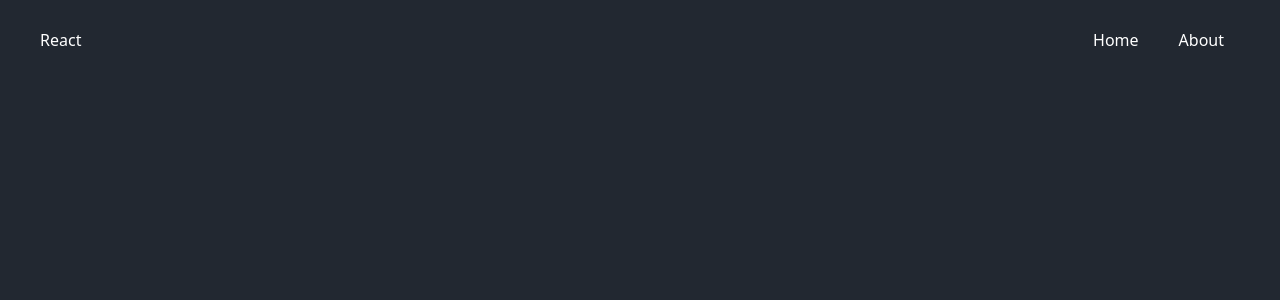
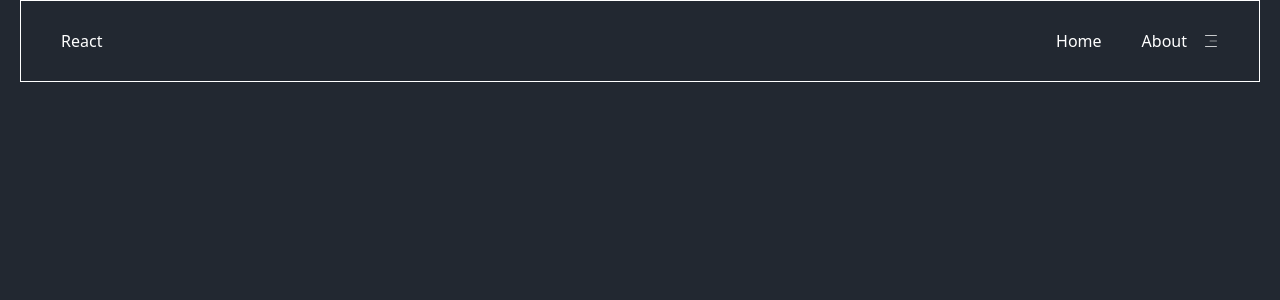
Before and after one commit to Abse2001/Portfolio, a React (Vite) app: page / in a window 1280 px wide. Shown: the top 300 px of the page. Built offline with nearby package versions, Linux system fonts and the light colour scheme.

Commit message:
fixed navbar bug

```diff
--- a/src/components/Navbar.jsx
+++ b/src/components/Navbar.jsx
@@ -1,5 +1,5 @@
 import React from "react";
-import { FaBeer } from "react-icons/fa";
+import { CiMenuFries } from "react-icons/ci";
 function Navbar() {
   return (
     <div className="
@@ -7,10 +7,14 @@ function Navbar() {
     flex
     justify-between
     items-center
+    max-w-[1240px]
     h-2
     p-10
+    mx-auto
+    border border-white
+    border-solid
     ">
-      <h1 className="text-white w-full">React</h1>
+      <h1 className="text-white w-full ">React</h1>
         <ul className="text-white flex">
           <li>
             <a href="#" className="p-6">Home</a>
@@ -19,6 +23,9 @@ function Navbar() {
             <a href="#" className="p-4">About</a>
           </li>
         </ul>
+        <div>
+        <CiMenuFries color="#ffffff" />
+        </div>
     </div>
   );
 }
```
Also changed, not shown: Portfolio/package.json (added, +31 -0 lines).
